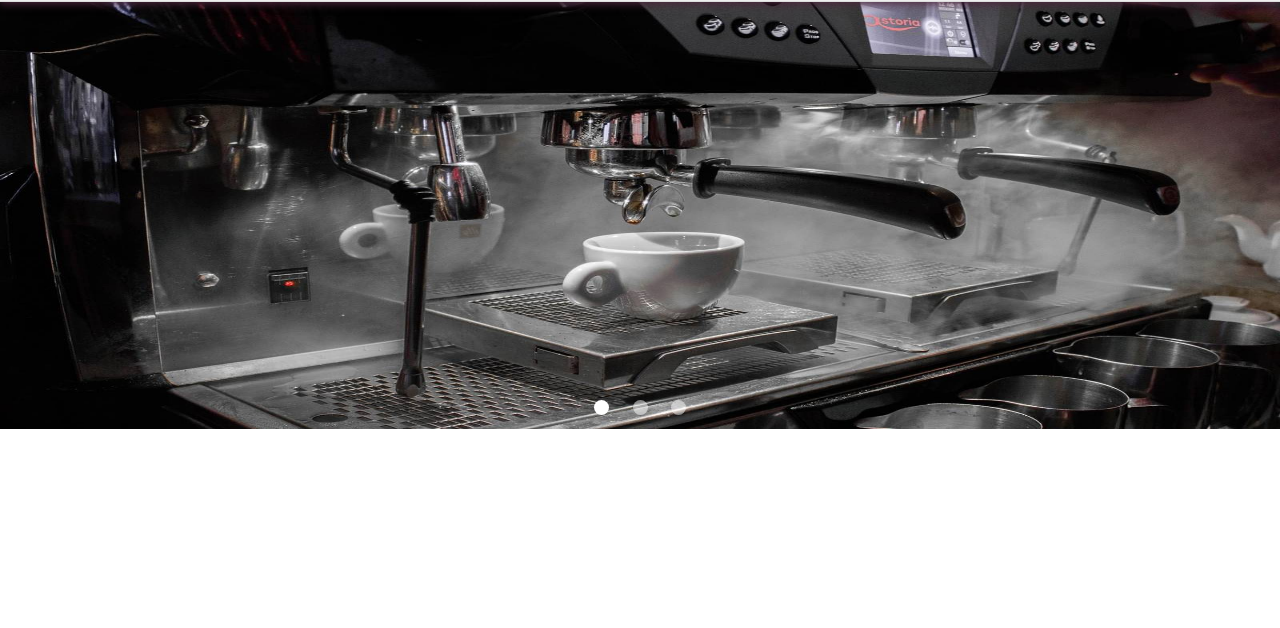
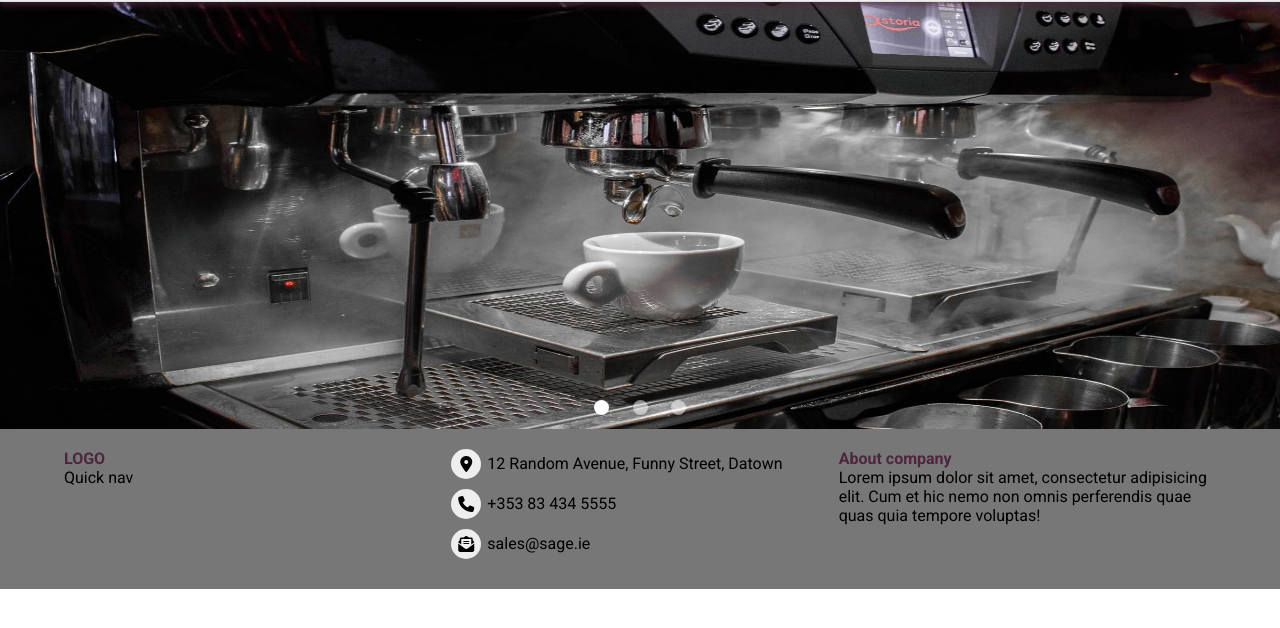
Before and after one commit to mich1991/CI-project-1, a plain HTML site: page index.html in a window 1280 px wide. Shown: the part 78-706 px from the top of the page. Drawn offline with Linux system fonts and the light colour scheme.

Commit message:
half footer done, skeleton ready

```diff
--- a/assets/CSS/style.css
+++ b/assets/CSS/style.css
@@ -12,13 +12,28 @@
     box-sizing: border-box;
     text-decoration: none;
     list-style: none;
-    font-family: 'Roboto', sans-serif;;
+    font-family: 'Roboto', sans-serif;
 }
 h1,h2,h3,h4,h5,h6, a{
     color: var(--primary-color);
 }
 
-/* Nav */
+.circle{
+    display: inline-block;
+    width: 30px;
+    height: 30px;
+    background-color: #eeeeee;
+    border-radius: 50%;
+}
+.flex{
+    display: flex;
+}
+.center{
+    justify-content: center;
+    align-items: center;
+}
+
+/* Navigation */
 .navbar{
     position: fixed;
     top: 0;
@@ -53,3 +68,24 @@ h1,h2,h3,h4,h5,h6, a{
 .navbar__list__item i {
     margin-left: 8px;
 }
+
+/*Footer*/
+footer{
+    background-color: #777;
+}
+.footer{
+    width: 90%;
+    min-height: 100px;
+    margin: 0 auto;
+    padding: 20px 0;
+    display: grid;
+    grid-template-columns: 1fr 1fr 1fr;
+    column-gap: 10px;
+}
+.footer__box--location li {
+    display: flex;
+    align-items: center;
+    gap: 6px;
+    margin-bottom: 10px;
+
+}
--- a/index.html
+++ b/index.html
@@ -26,7 +26,7 @@
 <header>
     <div class="carousel">
         <ul class="slides">
-            <input type="radio" name="radio-buttons" id="img-1" checked />
+            <input type="radio" name="radio-buttons" id="img-1" checked/>
             <li class="slide-container">
                 <div class="slide-image">
                     <img src="./assets/images/carousel/calugar-ana-maria-BHeueUanvrU-unsplash.jpg">
@@ -40,7 +40,7 @@
                     </label>
                 </div>
             </li>
-            <input type="radio" name="radio-buttons" id="img-2" />
+            <input type="radio" name="radio-buttons" id="img-2"/>
             <li class="slide-container">
                 <div class="slide-image">
                     <img src="./assets/images/carousel/kevin-schmid-ftA71vetxuo-unsplash.jpg">
@@ -54,7 +54,7 @@
                     </label>
                 </div>
             </li>
-            <input type="radio" name="radio-buttons" id="img-3" />
+            <input type="radio" name="radio-buttons" id="img-3"/>
             <li class="slide-container">
                 <div class="slide-image">
                     <img src="./assets/images/carousel/jessica-lewis-Am2kjOEKADs-unsplash.jpg">
@@ -76,6 +76,25 @@
         </ul>
     </div>
 </header>
-
+<!--Content-->
+<footer>
+    <div class="footer">
+        <div class="footer__box--logo">
+            <h4>LOGO</h4>
+            <p>Quick nav</p>
+        </div>
+        <div class="footer__box--location">
+            <ol>
+                <li><span class="circle flex center"><i class="fa-solid fa-location-dot"></i></span>12 Random Avenue, Funny Street, Datown</li>
+                <li><span class="circle flex center"><i class="fa-solid fa-phone"></i></span>+353 83 434 5555</li>
+                <li><span class="circle flex center"><i class="fa-solid fa-envelope-open-text"></i></span>sales@sage.ie</li>
+            </ol>
+        </div>
+        <div class="footer__box--social">
+            <h4>About company</h4>
+            <p>Lorem ipsum dolor sit amet, consectetur adipisicing elit. Cum et hic nemo non omnis perferendis quae quas quia tempore voluptas!</p>
+        </div>
+    </div>
+</footer>
 </body>
 </html>
```
